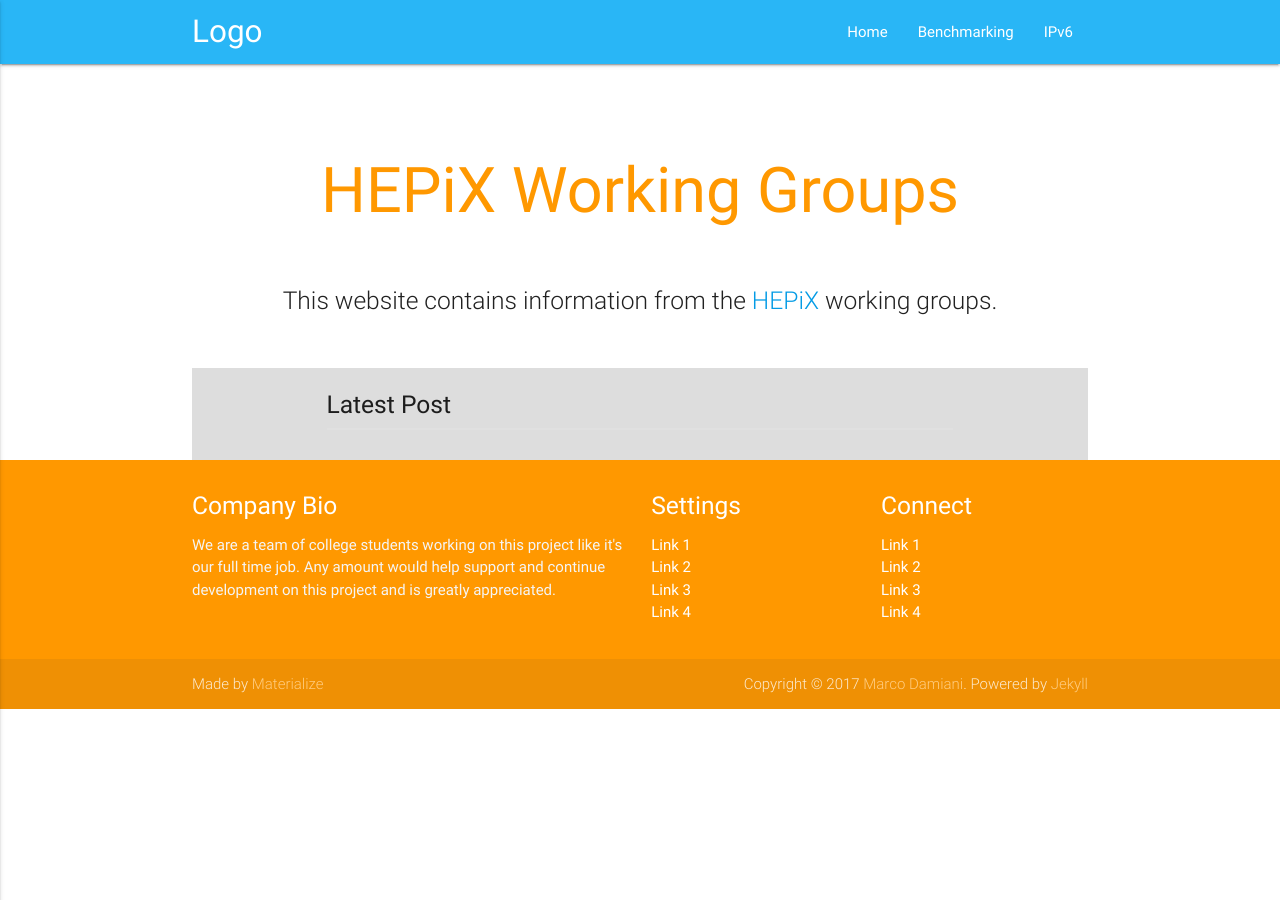
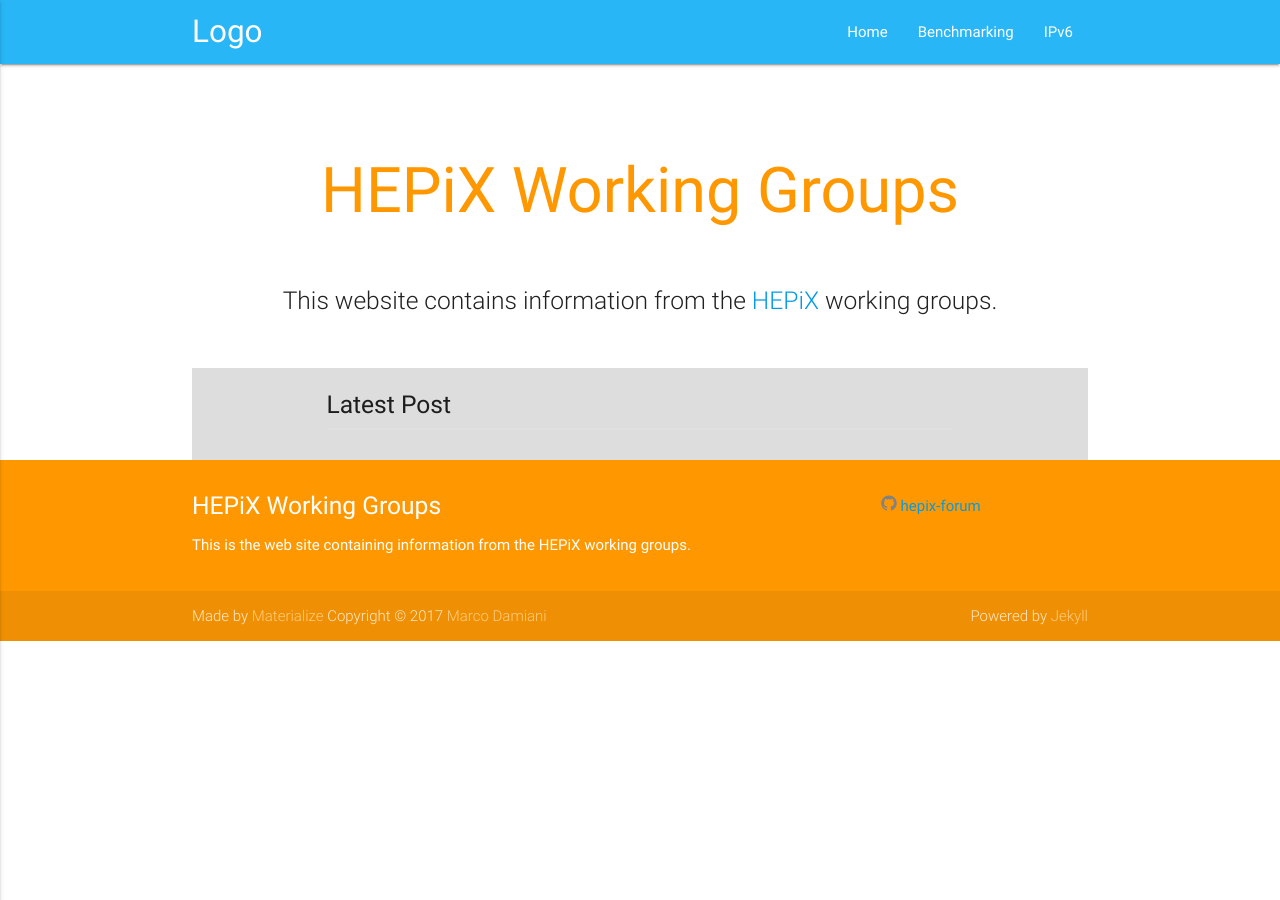
Before and after one commit to HEPiX-Forum/hepix-forum.github.io, a Jekyll site: the page built from index.md, in a window 1280 px wide. Built offline with Jekyll 4.4.1, drawn with Linux system fonts in a browser that asks for light colours.

Commit message:
Cuztomize footer

```diff
--- a/_includes/footer.html
+++ b/_includes/footer.html
@@ -1,26 +1,14 @@
   <footer class="page-footer orange">
     <div class="container">
       <div class="row">
-        <div class="col l6 s12">
-          <h5 class="white-text">Company Bio</h5>
-          <p class="grey-text text-lighten-4">We are a team of college students working on this project like it's our full time job. Any amount would help support and continue development on this project and is greatly appreciated.</p>
+        <div class="col l9 s12">
+          <h5 class="white-text">{{ site.title | escape }}</h5>
+          <p class=""grey-text text-lighten-4">{{ site.description | escape }}</p>
         </div>
         <div class="col l3 s12">
-          <h5 class="white-text">Settings</h5>
+          <h5 class="white-text"></h5>
           <ul>
-            <li><a class="white-text" href="#!">Link 1</a></li>
-            <li><a class="white-text" href="#!">Link 2</a></li>
-            <li><a class="white-text" href="#!">Link 3</a></li>
-            <li><a class="white-text" href="#!">Link 4</a></li>
-          </ul>
-        </div>
-        <div class="col l3 s12">
-          <h5 class="white-text">Connect</h5>
-          <ul>
-            <li><a class="white-text" href="#!">Link 1</a></li>
-            <li><a class="white-text" href="#!">Link 2</a></li>
-            <li><a class="white-text" href="#!">Link 3</a></li>
-            <li><a class="white-text" href="#!">Link 4</a></li>
+            <li>{% include icon-github.html username=site.github_username %}</li>
           </ul>
         </div>
       </div>
@@ -28,9 +16,9 @@
     <div class="footer-copyright">
         <div class="container">
             <div>
-                Made by <a target="_blank" class="orange-text text-lighten-3" href="http://materializecss.com">Materialize</a>
+                Made by <a target="_blank" class="orange-text text-lighten-3" href="http://materializecss.com">Materialize</a> Copyright © 2017 <a href="http://www.panoramedia.it" class="orange-text text-lighten-3">Marco Damiani</a>
                 <span style="text-align: right; float: right">
-                Copyright © 2017 <a href="http://www.panoramedia.it" class="orange-text text-lighten-3">Marco Damiani</a>. Powered by <a target="_blank" href="http://jekyllrb.com/" class="orange-text text-lighten-3">Jekyll</a>
+                Powered by <a target="_blank" href="http://jekyllrb.com/" class="orange-text text-lighten-3">Jekyll</a>
                 </span>
             </div>
         </div>
--- /dev/null
+++ b/_includes/icon-github.html
@@ -0,0 +1 @@
+<a href="https://github.com/{{ include.username }}"><span class="icon icon--github">{% include icon-github.svg %}</span><span class="username">{{ include.username }}</span></a>
--- /dev/null
+++ b/_includes/icon-twitter.html
@@ -0,0 +1 @@
+<a href="https://twitter.com/{{ include.username }}"><span class="icon icon--twitter">{% include icon-twitter.svg %}</span><span class="username">{{ include.username }}</span></a>
```
Also changed, not shown: _includes/icon-github.svg (added), _includes/icon-twitter.svg (added).
